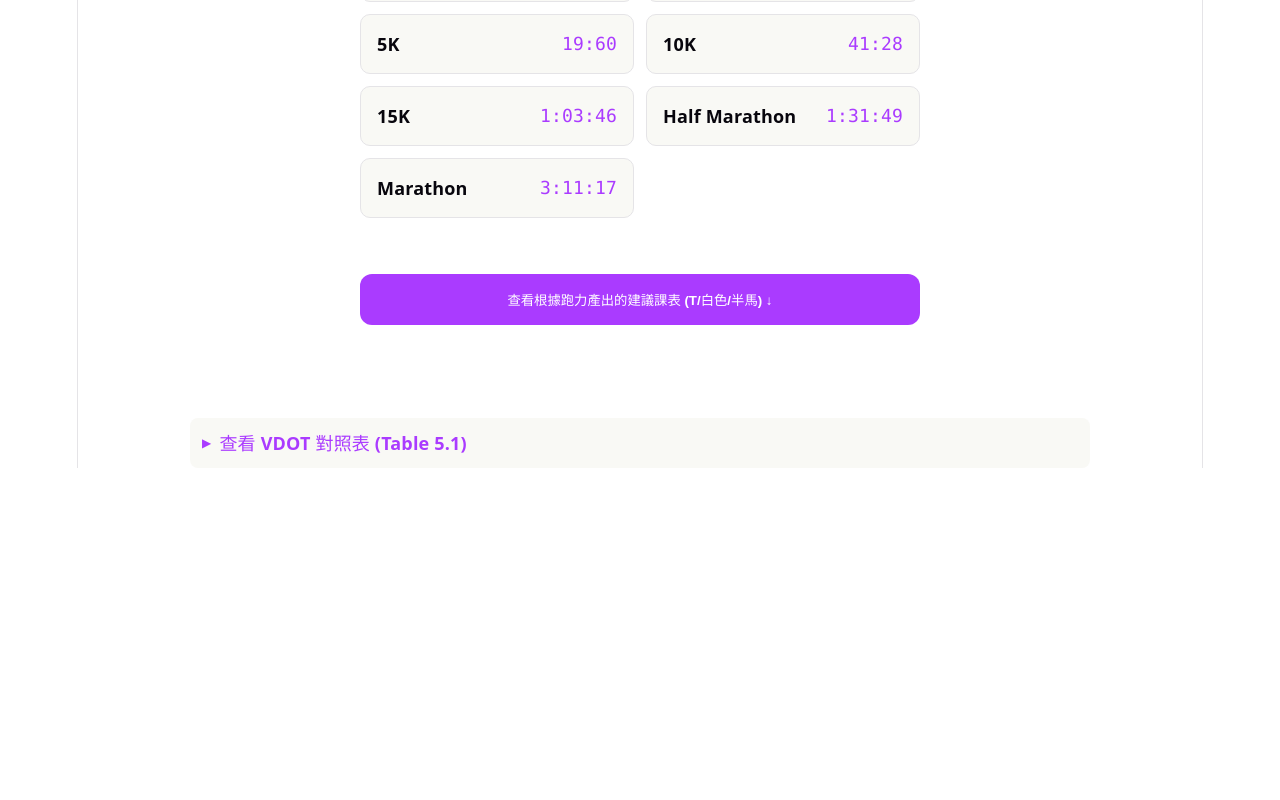
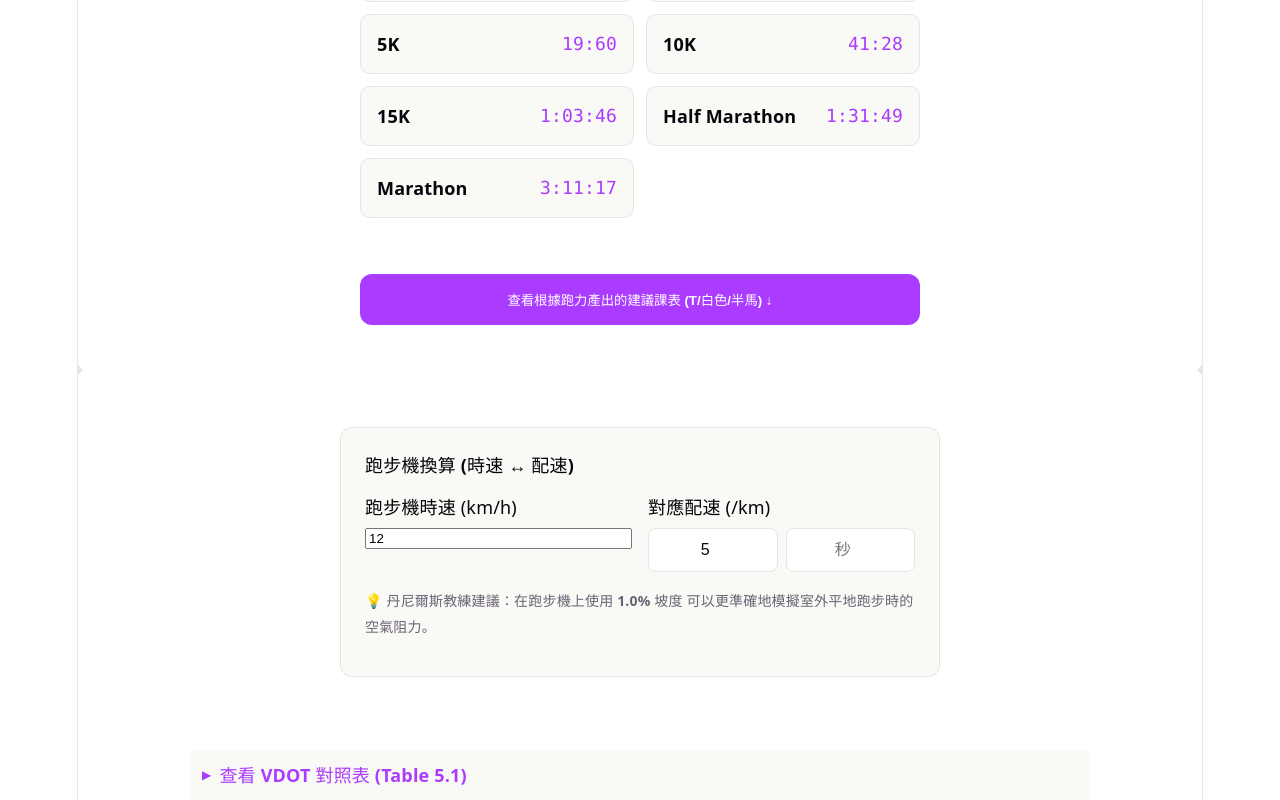
Before and after one commit to Shih-Wei-Lin/Pacalculator, a React (Vite) app: page / in a window 1280 px wide. Shown: the part 1502-2302 px from the top of the page. Before the commit the page ends 1970 px from the top, so only its background shows below. Built offline with nearby package versions, Linux system fonts and the light colour scheme.

Commit message:
feat: add treadmill speed and pace converter

```diff
--- a/src/App.css
+++ b/src/App.css
@@ -383,6 +383,39 @@ tr:hover {
   font-size: 13px;
 }
 
+.treadmill-section {
+  width: 100%;
+  max-width: 600px;
+  margin-top: 32px;
+}
+
+.treadmill-converter {
+  text-align: left;
+  background: var(--social-bg);
+  padding: 24px;
+  border-radius: 12px;
+  border: 1px solid var(--border);
+}
+
+.treadmill-converter h3 {
+  font-size: 18px;
+  margin: 0 0 16px;
+  color: var(--text-h);
+}
+
+.converter-grid {
+  display: grid;
+  grid-template-columns: 1fr;
+  gap: 16px;
+  margin-bottom: 16px;
+}
+
+@media (min-width: 640px) {
+  .converter-grid {
+    grid-template-columns: 1fr 1fr;
+  }
+}
+
 .hero {
   position: relative;
 
--- a/src/App.tsx
+++ b/src/App.tsx
@@ -1,5 +1,6 @@
 import { Calculator } from './components/Calculator'
 import { ReferenceTable } from './components/ReferenceTable'
+import { TreadmillConverter } from './components/TreadmillConverter'
 import reactLogo from './assets/react.svg'
 import viteLogo from './assets/vite.svg'
 import heroImg from './assets/hero.png'
@@ -23,6 +24,12 @@ function App() {
 
         <Calculator />
 
+        <div className="ticks"></div>
+
+        <section className="treadmill-section">
+          <TreadmillConverter />
+        </section>
+
         <details className="reference-details">
           <summary>查看 VDOT 對照表 (Table 5.1)</summary>
           <ReferenceTable />
--- /dev/null
+++ b/src/components/TreadmillConverter.tsx
@@ -0,0 +1,63 @@
+import React, { useState } from 'react';
+import { kmhToPace, paceToKmh, formatPace } from '../utils/vdot';
+
+export const TreadmillConverter: React.FC = () => {
+  const [kmh, setKmh] = useState<number>(12);
+  const [paceMin, setPaceMin] = useState<number>(5);
+  const [paceSec, setPaceSec] = useState<number>(0);
+
+  const handleKmhChange = (val: number) => {
+    setKmh(val);
+    const paceSeconds = kmhToPace(val);
+    if (paceSeconds > 0) {
+      setPaceMin(Math.floor(paceSeconds / 60));
+      setPaceSec(Math.round(paceSeconds % 60));
+    }
+  };
+
+  const handlePaceChange = (min: number, sec: number) => {
+    setPaceMin(min);
+    setPaceSec(sec);
+    const totalSeconds = min * 60 + sec;
+    if (totalSeconds > 0) {
+      setKmh(Number(paceToKmh(totalSeconds).toFixed(2)));
+    }
+  };
+
+  return (
+    <div className="treadmill-converter">
+      <h3>跑步機換算 (時速 ↔ 配速)</h3>
+      <div className="converter-grid">
+        <div className="input-group">
+          <label>跑步機時速 (km/h)</label>
+          <input
+            type="number"
+            step="0.1"
+            value={kmh}
+            onChange={(e) => handleKmhChange(Number(e.target.value))}
+          />
+        </div>
+        <div className="input-group">
+          <label>對應配速 (/km)</label>
+          <div className="time-inputs">
+            <input
+              type="number"
+              placeholder="分"
+              value={paceMin || ''}
+              onChange={(e) => handlePaceChange(Number(e.target.value), paceSec)}
+            />
+            <input
+              type="number"
+              placeholder="秒"
+              value={paceSec || ''}
+              onChange={(e) => handlePaceChange(paceMin, Number(e.target.value))}
+            />
+          </div>
+        </div>
+      </div>
+      <p className="section-note">
+        💡 丹尼爾斯教練建議：在跑步機上使用 <strong>1.0% 坡度</strong> 可以更準確地模擬室外平地跑步時的空氣阻力。
+      </p>
+    </div>
+  );
+};
--- a/src/utils/vdot.ts
+++ b/src/utils/vdot.ts
@@ -253,3 +253,23 @@ export function formatPace(totalSeconds: number): string {
   const seconds = Math.round(totalSeconds % 60);
   return `${minutes}:${seconds.toString().padStart(2, '0')}`;
 }
+
+/**
+ * Converts speed (km/h) to pace (seconds per km).
+ * @param kmh Speed in km/h.
+ * @returns Pace in seconds per km.
+ */
+export function kmhToPace(kmh: number): number {
+  if (kmh <= 0) return 0;
+  return 3600 / kmh;
+}
+
+/**
+ * Converts pace (seconds per km) to speed (km/h).
+ * @param paceSperKm Pace in seconds per km.
+ * @returns Speed in km/h.
+ */
+export function paceToKmh(paceSperKm: number): number {
+  if (paceSperKm <= 0) return 0;
+  return 3600 / paceSperKm;
+}
```
